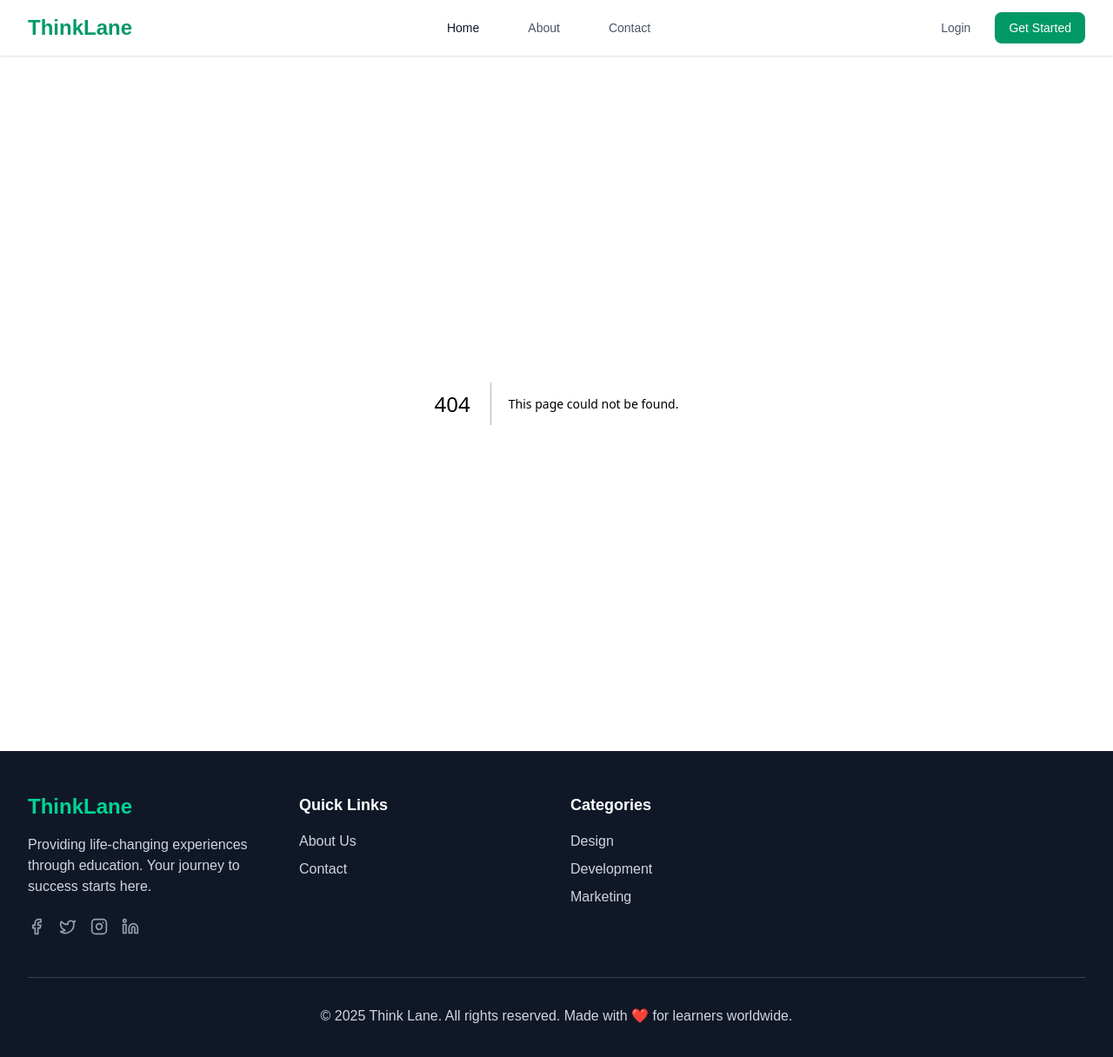
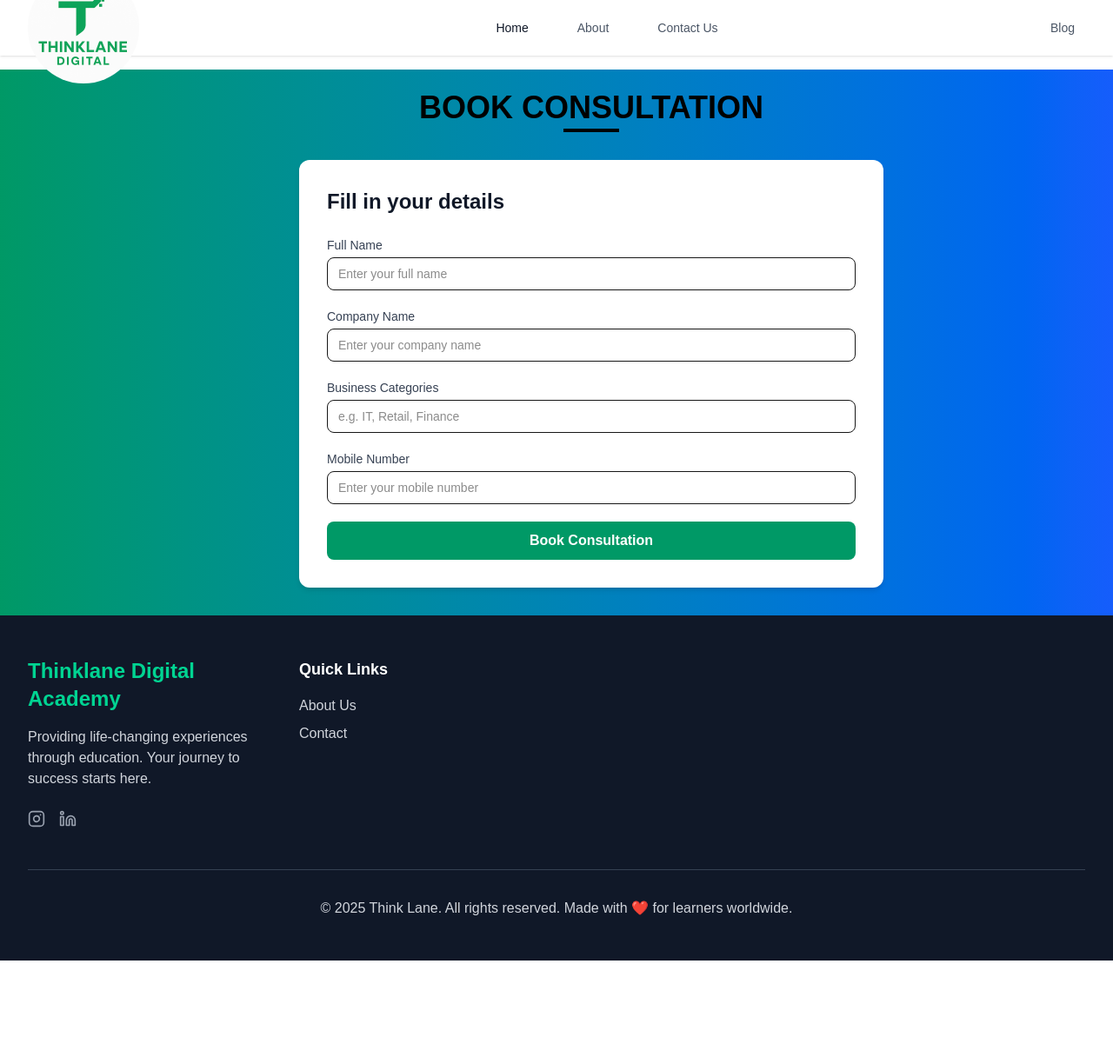
Before and after one commit to ManishVerma0000/think-lane, a Next.js app: page /book-consulations in a window 1280 px wide. Before the commit this address had no page. Shown: the top 1216 px of the page at 87% size. After the commit the page ends 1105 px from the top, so only its background shows below. Built offline with nearby package versions, Linux system fonts and the light colour scheme.

Commit message:
minor changes

```diff
--- /dev/null
+++ b/src/app/api/consulations/route.ts
@@ -0,0 +1,39 @@
+import { NextResponse } from "next/server";
+import nodemailer from "nodemailer";
+
+export async function POST(req: Request) {
+  try {
+    const { fullName, companyName, businessCategory, mobile } = await req.json();
+
+    if (!fullName || !companyName || !businessCategory || !mobile) {
+      return NextResponse.json({ error: "All fields are required" }, { status: 400 });
+    }
+
+    // SMTP transporter using Gmail App Password
+    const transporter = nodemailer.createTransport({
+      service: "gmail",
+      auth: {
+        user: process.env.EMAIL_USER, // your Gmail address
+        pass: process.env.EMAIL_PASS, // your Gmail app password
+      },
+    });
+
+    await transporter.sendMail({
+      from: `"Consultation Form" <${process.env.EMAIL_USER}>`,
+      to: process.env.EMAIL_TO, // recipient
+      subject: "New Consultation Form Submission",
+      html: `
+        <h2>New Consultation Request</h2>
+        <p><strong>Full Name:</strong> ${fullName}</p>
+        <p><strong>Company Name:</strong> ${companyName}</p>
+        <p><strong>Business Category:</strong> ${businessCategory}</p>
+        <p><strong>Mobile Number:</strong> ${mobile}</p>
+      `,
+    });
+
+    return NextResponse.json({ message: "Consultation email sent successfully!" });
+  } catch (error) {
+    console.error("Consultation email sending failed:", error);
+    return NextResponse.json({ error: "Failed to send email" }, { status: 500 });
+  }
+}
--- /dev/null
+++ b/src/app/book-consulations/page.tsx
@@ -0,0 +1,12 @@
+"use client";
+import BookConsultationForm from "@/components/BookConsultationForm";
+
+export default function ContactUs() {
+  return (
+    <div className="flex justify-center mt-4 bg-gradient-to-r from-emerald-600 to-blue-600">
+      <div className="w-full lg:max-w-5xl mb-2">
+        <BookConsultationForm />
+      </div>
+    </div>
+  );
+}
--- a/src/app/layout.tsx
+++ b/src/app/layout.tsx
@@ -15,7 +15,7 @@
 });
 
 export const metadata: Metadata = {
-  title: "ThinkLane",
+  title: "Thinklane Digital Academy",
   description: "Run live Meta & Google Ads campaigns, track analytics, and build a portfolio that lands your dream job.",
 
 };
--- a/src/components/AboutUsPage.tsx
+++ b/src/components/AboutUsPage.tsx
@@ -7,6 +7,7 @@
   BookOpen,
   Lightbulb,
 } from "lucide-react";
+import { useRouter } from "next/navigation";
 
 const AboutUsPage: React.FC = () => {
   const benefits = [
@@ -54,6 +55,10 @@
     },
   ];
 
+ const router=useRouter()
+  function redirectToContactPageHandler(){
+  router.push('/contact-us')
+}
   return (
     <div className="min-h-screen bg-white">
       {/* Hero Section */}
@@ -67,7 +72,7 @@
                   About Us
                 </h1>
                 <h2 className="text-2xl lg:text-3xl font-semibold text-emerald-500 mb-6">
-                  At ThinkLane Digital Academy, digital marketing isn’t just a skill — it’s a career accelerator.
+                  At ThinkLane Digital Academy, digital marketing isn’t just a skill it’s a career accelerator.
                 </h2>
               </div>
 
@@ -125,16 +130,17 @@
               </div>
 
               <div className="space-y-6 text-gray-600">
-                <ul className="list-disc pl-5 space-y-2">
-                  <li>Hands-On Learning → Work on live Meta Ads & Google Ads campaigns</li>
-                  <li>Small Batches, Big Impact → Max 4 students per class</li>
-                  <li>Career-Oriented Curriculum → Ads, Analytics, Interview Prep & Resume Building</li>
-                  <li>Job-Ready Training → Build a portfolio recruiters love</li>
-                  <li>Personalized Mentorship → 1-on-1 guidance from an expert trainer</li>
-                  <li>Certification Advantage → Industry-recognized certificate</li>
-                  <li>Real-World Approach → Learn how agencies & startups actually run campaigns</li>
-                </ul>
-              </div>
+  <ul className="list-disc pl-6 sm:pl-8 space-y-3 text-sm sm:text-base leading-relaxed break-words">
+    <li className="pl-1">Hands-On Learning → Work on live Meta Ads & Google Ads campaigns</li>
+    <li className="pl-1">Small Batches, Big Impact → Max 4 students per class</li>
+    <li className="pl-1">Career-Oriented Curriculum → Ads, Analytics, Interview Prep & Resume Building</li>
+    <li className="pl-1">Job-Ready Training → Build a portfolio recruiters love</li>
+    <li className="pl-1">Personalized Mentorship → 1-on-1 guidance from an expert trainer</li>
+    <li className="pl-1">Certification Advantage → Industry-recognized certificate</li>
+    <li className="pl-1">Real-World Approach → Learn how agencies & startups actually run campaigns</li>
+  </ul>
+</div>
+
             </div>
           </div>
         </div>
@@ -199,11 +205,10 @@
             Join ThinkLane Digital Academy and gain real-world skills, mentorship, and a portfolio that recruiters love.
           </p>
           <div className="flex flex-col sm:flex-row gap-4 justify-center">
-            <button className="bg-white text-emerald-600 px-8 py-4 rounded-lg font-semibold text-lg hover:bg-gray-50 transition-colors">
+            <button className="bg-white text-emerald-600 px-8 py-4 rounded-lg font-semibold text-lg hover:bg-gray-50 transition-colors"
+            onClick={redirectToContactPageHandler}
+            >
               Enroll Now
-            </button>
-            <button className="border-2 border-white text-white px-8 py-4 rounded-lg font-semibold text-lg hover:bg-white hover:text-emerald-600 transition-colors">
-              View Curriculum
             </button>
           </div>
         </div>
--- /dev/null
+++ b/src/components/BookConsultationForm.tsx
@@ -0,0 +1,105 @@
+"use client";
+
+import React, { useState } from "react";
+import { ToastContainer, toast } from "react-toastify";
+import "react-toastify/dist/ReactToastify.css";
+
+const BookConsultationForm: React.FC = () => {
+  const [formData, setFormData] = useState({
+    fullName: "",
+    companyName: "",
+    businessCategory: "",
+    mobile: "",
+  });
+
+  const handleInputChange = (
+    e: React.ChangeEvent<HTMLInputElement | HTMLTextAreaElement>
+  ) => {
+    const { name, value } = e.target;
+    setFormData((prev) => ({
+      ...prev,
+      [name]: value,
+    }));
+  };
+
+  const handleSubmit = async () => {
+    if (Object.values(formData).some((field) => field.trim() === "")) {
+      toast.error("Please fill in all fields");
+      return;
+    }
+
+    try {
+      toast.info("Sending...");
+      const res = await fetch("/api/consulations", {
+        method: "POST",
+        headers: { "Content-Type": "application/json" },
+        body: JSON.stringify(formData),
+      });
+
+      const data = await res.json();
+
+      if (res.ok) {
+        toast.success("Consultation booked successfully!");
+        setFormData({ fullName: "", companyName: "", businessCategory: "", mobile: "" });
+      } else {
+        toast.error(data.error || "Failed to send request");
+      }
+    } catch (error) {
+      toast.error("Something went wrong!");
+    }
+  };
+
+  return (
+    <div className="w-full px-4 sm:px-6 lg:px-8 py-6 lg:ml-10">
+      <div className="max-w-2xl mx-auto">
+        {/* Header */}
+        <div className="text-center mb-8">
+          <h1 className="text-3xl font-bold text-black mb-1 sm:text-4xl">
+            BOOK CONSULTATION
+          </h1>
+          <div className="w-16 h-1 bg-black mx-auto"></div>
+        </div>
+
+        {/* Form */}
+        <div className="bg-white rounded-xl p-6 sm:p-8 shadow-md">
+          <h2 className="text-xl sm:text-2xl font-bold text-gray-900 mb-6">
+            Fill in your details
+          </h2>
+
+          <div className="space-y-5">
+            {[
+              { label: "Full Name", name: "fullName", type: "text", placeholder: "Enter your full name" },
+              { label: "Company Name", name: "companyName", type: "text", placeholder: "Enter your company name" },
+              { label: "Business Categories", name: "businessCategory", type: "text", placeholder: "e.g. IT, Retail, Finance" },
+              { label: "Mobile Number", name: "mobile", type: "text", placeholder: "Enter your mobile number" },
+            ].map((field) => (
+              <div key={field.name}>
+                <label className="block text-sm font-medium text-gray-700 mb-1">
+                  {field.label}
+                </label>
+                <input
+                  type={field.type}
+                  name={field.name}
+                  value={formData[field.name as keyof typeof formData]}
+                  onChange={handleInputChange}
+                  placeholder={field.placeholder}
+                  className="block w-full px-3 py-2 border rounded-lg text-sm focus:outline-none focus:ring-2 focus:ring-emerald-500"
+                />
+              </div>
+            ))}
+
+            <button
+              onClick={handleSubmit}
+              className="w-full bg-emerald-600 hover:bg-emerald-700 transition-colors text-white py-2.5 px-5 rounded-lg font-semibold text-sm sm:text-base"
+            >
+              Book Consultation
+            </button>
+          </div>
+        </div>
+      </div>
+      <ToastContainer position="top-right" autoClose={3000} />
+    </div>
+  );
+};
+
+export default BookConsultationForm;
--- a/src/components/FooterSection.tsx
+++ b/src/components/FooterSection.tsx
@@ -8,23 +8,18 @@
           <div className="grid grid-cols-1 md:grid-cols-2 lg:grid-cols-4 gap-8">
             <div>
               <div className="text-2xl font-bold text-emerald-400 mb-4">
-                ThinkLane
+                Thinklane Digital Academy
               </div>
               <p className="text-gray-300 mb-6">
                 Providing life-changing experiences through education. Your
                 journey to success starts here.
               </p>
               <div className="flex space-x-4">
-                <a href="#" className="text-gray-400 hover:text-white">
-                  <Facebook size={20} />
-                </a>
-                <a href="#" className="text-gray-400 hover:text-white">
-                  <Twitter size={20} />
-                </a>
-                <a href="#" className="text-gray-400 hover:text-white">
+
+                <a href="https://www.instagram.com/thinklanemedia" className="text-gray-400 hover:text-white">
                   <Instagram size={20} />
                 </a>
-                <a href="#" className="text-gray-400 hover:text-white">
+                <a href="https://www.linkedin.com/in/rakesh-kumar1994/" className="text-gray-400 hover:text-white">
                   <Linkedin size={20} />
                 </a>
               </div>
@@ -48,29 +43,6 @@
               </ul>
             </div>
 
-            <div>
-              <h3 className="text-lg font-semibold mb-4">Categories</h3>
-              <ul className="space-y-2">
-                <li>
-                  <a href="#" className="text-gray-300 hover:text-white">
-                    Design
-                  </a>
-                </li>
-                <li>
-                  <a href="#" className="text-gray-300 hover:text-white">
-                    Development
-                  </a>
-                </li>
-
-                <li>
-                  <a href="#" className="text-gray-300 hover:text-white">
-                    Marketing
-                  </a>
-                </li>
-              </ul>
-            </div>
-
-
           </div>
 
           <div className="border-t border-gray-700 mt-12 pt-8 text-center">
--- a/src/components/HeroSection.tsx
+++ b/src/components/HeroSection.tsx
@@ -102,7 +102,7 @@
               </p>
               <div className="flex flex-col sm:flex-row gap-4">
                 <button className="bg-emerald-600 text-white px-8 py-3 rounded-lg font-semibold hover:bg-emerald-700 transition-colors">
-                  Get Started Today
+                  Online Performance Marketing Course
                 </button>
 
               </div>
@@ -149,7 +149,7 @@
       <p>Business Owners & Entrepreneurs - Learn to run profitable Meta & Google Ads campaigns and scale your business online.</p>
       <p>Job Seekers & Professionals - Build a strong digital portfolio with live campaign experience that makes you stand out in interviews.</p>
       <p>Freelancers & Side-Hustlers - Become a client-ready digital marketer and unlock opportunities to work independently.</p>
-      <p>With Thinklane Media, you don’t just learn you practice, implement, and succeed.</p>
+      <p>With Thinklane Digital Academy Media, you don’t just learn you practice, implement, and succeed.</p>
     </div>
 
     <button className="bg-white text-emerald-600 px-8 py-4 rounded-lg font-semibold text-lg hover:bg-gray-50 transition-colors"
@@ -181,7 +181,7 @@
         <li>Google Analytics 4 (GA4) → Track conversions, analyse audience behaviour & optimize campaigns</li>
         <li>  Microsoft Clarity → Heatmaps, scroll tracking & improving landing page performance</li>
         <li>Resume & Portfolio Building → Showcase your projects to employers</li>
-        <li>nterview Preparation → Mock interviews, job-oriented Q&A, and confidence-building techniques</li>
+        <li>Interview Preparation → Mock interviews, job-oriented Q&A, and confidence-building techniques</li>
         <li>
            Capstone Project → Build a full paid marketing funnel with live Meta + Google campaigns
         </li>
@@ -243,8 +243,9 @@
       {/* Group Learning */}
       <h3 className="text-xl font-semibold text-emerald-600 mb-2"> Group Learning Format</h3>
       <p className="text-gray-700 mb-4">
-        All sessions are group classes with collaborative learning and discussion.
-      </p>
+  All sessions are group classes with collaborative learning and discussions, limited to 4 students per batch.
+</p>
+
 
       {/* Fee */}
       <div className="bg-gradient-to-r from-emerald-600 to-blue-600 p-4 rounded-lg mt-6">
@@ -286,11 +287,11 @@
       <ul className="space-y-3 mb-8 text-black">
         <li className="flex items-start">
           <span className="text-emerald-500 text-lg mr-2">✅</span>
-          Trained over 1,000 students & professionals
+          Trained over 100+ students & professionals
         </li>
         <li className="flex items-start">
           <span className="text-emerald-500 text-lg mr-2">✅</span>
-          Scaled 100+ businesses using data-driven strategies
+          Scaled 15+ D2C brands
         </li>
         <li className="flex items-start">
           <span className="text-emerald-500 text-lg mr-2">✅</span>
--- a/src/components/MentorCard.tsx
+++ b/src/components/MentorCard.tsx
@@ -1,16 +1,22 @@
 "use client";
 import React, { useState } from "react";
-import { Star, Mail, MessageCircle, X, Instagram, Facebook, Linkedin } from "lucide-react";
+import {Linkedin } from "lucide-react";
+import { useRouter } from "next/navigation";
 
 const ProfilePage: React.FC = () => {
+  const router=useRouter()
   const [activeTab, setActiveTab] = useState("about");
+  function handlerMentorDetails(){
+  router.push('/book-consulations')
+}
+
 
   const tabs = [
     { id: "about", label: "About" },
-    { id: "experience", label: "Work Experience" },
-    { id: "reviews", label: "Reviews (30)" },
-    { id: "education", label: "Education" },
-    { id: "availability", label: "Availability" },
+    // { id: "experience", label: "Work Experience" },
+    // { id: "reviews", label: "Reviews (30)" },
+    // { id: "education", label: "Education" },
+    // { id: "availability", label: "Availability" },
   ];
 
   const skills = [
@@ -170,12 +176,12 @@
                   <h4 className="text-sm font-medium text-gray-500 uppercase mb-2">
                     Email Address
                   </h4>
-                  <a
-                    href="mailtorakeshkumar94@gmail.com"
+                  <p
+                    // href="mailtorakeshkumar94@gmail.com"
                     className="text-blue-600 hover:text-blue-700"
                   >
-                    mailtorakeshkumar94@gmail.com
-                  </a>
+                     rakesh@thinklane.in
+                    </p>
                 </div>
                 <div>
                   <h4 className="text-sm font-medium text-gray-500 uppercase mb-3">
@@ -211,11 +217,10 @@
 
             {/* Action Buttons */}
             <div className="space-y-3">
-              <button className="w-full bg-green-600 text-white py-3 rounded-lg hover:bg-green-700 transition-colors font-medium">
+              <button
+              onClick={handlerMentorDetails}
+              className="w-full bg-green-600 text-white py-3 rounded-lg hover:bg-green-700 transition-colors font-medium">
                 Book Consultation
-              </button>
-              <button className="w-full border border-green-600 text-green-600 py-3 rounded-lg hover:bg-green-50 transition-colors font-medium">
-                Send Message
               </button>
             </div>
           </div>
--- a/src/components/TopNavigation.tsx
+++ b/src/components/TopNavigation.tsx
@@ -1,19 +1,36 @@
 "use client"
 import { Menu, X } from "lucide-react";
+import Image from "next/image";
+import Link from "next/link";
+import { useRouter } from "next/navigation";
 import { useState } from "react";
 
 export default function TopNavigations() {
      const [isMenuOpen, setIsMenuOpen] = useState(false);
+     const router=useRouter()
+     function RedirectToHome(){
+      router.push('/')
+     }
   return (
     <>
       <nav className="bg-white shadow-sm">
         <div className="max-w-7xl mx-auto px-4 sm:px-6 lg:px-8">
           <div className="flex justify-between items-center h-16">
             <div className="flex items-center">
-              <div className="text-2xl font-bold text-emerald-600">
-                ThinkLane
-              </div>
-            </div>
+ <Link
+  href="/"
+  className="text-2xl font-bold text-emerald-600 hover:text-emerald-700 transition-colors"
+>
+  <Image
+    src="/digitalnewlogo.jpg"
+    alt="ThinkLane Logo"
+    width={100}
+    height={100}
+    className="rounded-full w-20 h-20 sm:w-24 sm:h-24 md:w-28 md:h-28 lg:w-32 lg:h-32"
+  />
+</Link>
+
+</div>
 
             {/* Desktop Navigation */}
             <div className="hidden md:block">
@@ -34,19 +51,16 @@
                   href="/contact-us"
                   className="text-gray-600 hover:text-emerald-600 px-3 py-2 text-sm font-medium"
                 >
-                  Contact
+                  Contact Us
                 </a>
               </div>
             </div>
 
             <div className="hidden md:flex items-center space-x-4">
               <button className="text-gray-600 hover:text-emerald-600 px-3 py-2 text-sm font-medium">
-                Login
+                Blog
               </button>
-              <button className="bg-emerald-600 text-white px-4 py-2 rounded-lg text-sm font-medium hover:bg-emerald-700">
-                Get Started
-              </button>
-            </div>
+              </div>
 
             {/* Mobile menu button */}
             <div className="md:hidden">
@@ -62,7 +76,7 @@
 
         {/* Mobile Navigation */}
         {isMenuOpen && (
-          <div className="md:hidden bg-white border-t">
+          <div className="md:hidden bg-white border-t mt-4">
             <div className="px-2 pt-2 pb-3 space-y-1 sm:px-3">
               <a
                 href="/"
@@ -86,16 +100,14 @@
                 href="/contact-us"
                 className="text-gray-600 block px-3 py-2 text-base font-medium"
               >
-                Contact
+                Contact Us
               </a>
-              <div className="pt-2 border-t">
-                <button className="text-gray-600 block px-3 py-2 text-base font-medium w-full text-left">
-                  Login
-                </button>
-                <button className="bg-emerald-600 text-white px-3 py-2 rounded-lg text-base font-medium hover:bg-emerald-700 w-full text-left mt-2">
-                  Get Started
-                </button>
-              </div>
+              <a
+                href="/contact-us"
+                className="text-gray-600 block px-3 py-2 text-base font-medium"
+              >
+                Blogs
+              </a>
             </div>
           </div>
         )}
```
Also changed, not shown: public/digitalnewlogo.jpg (added), 1 other file (tests, documents, lock files or other folders).
